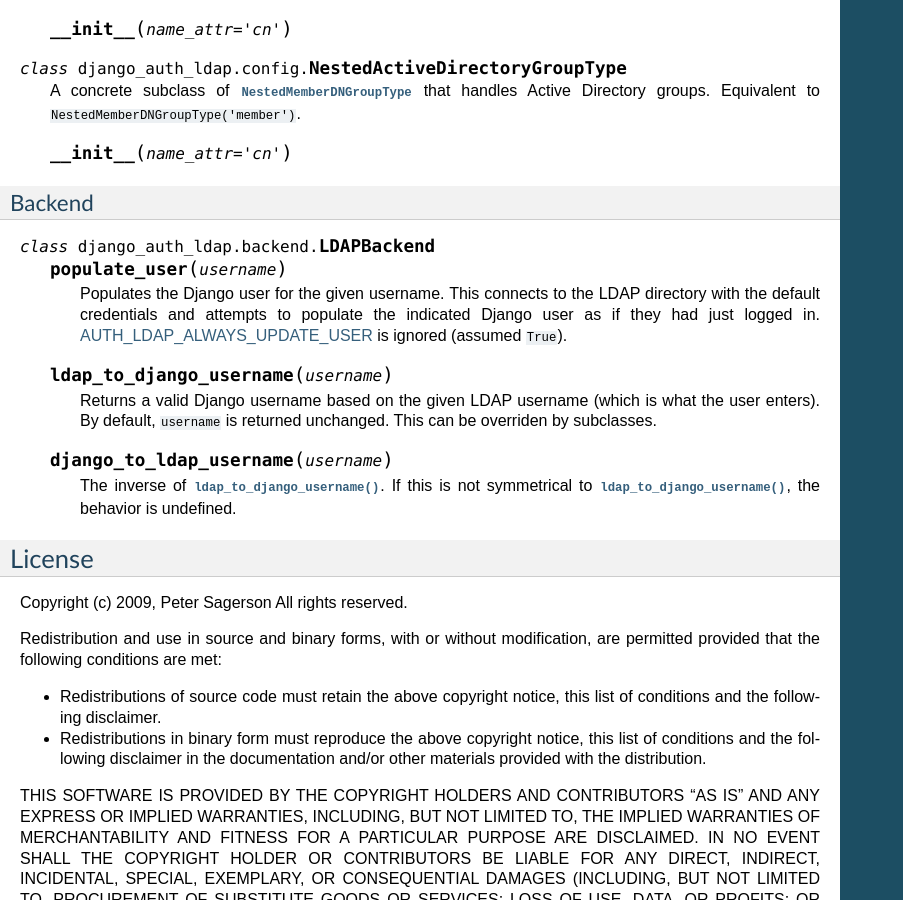
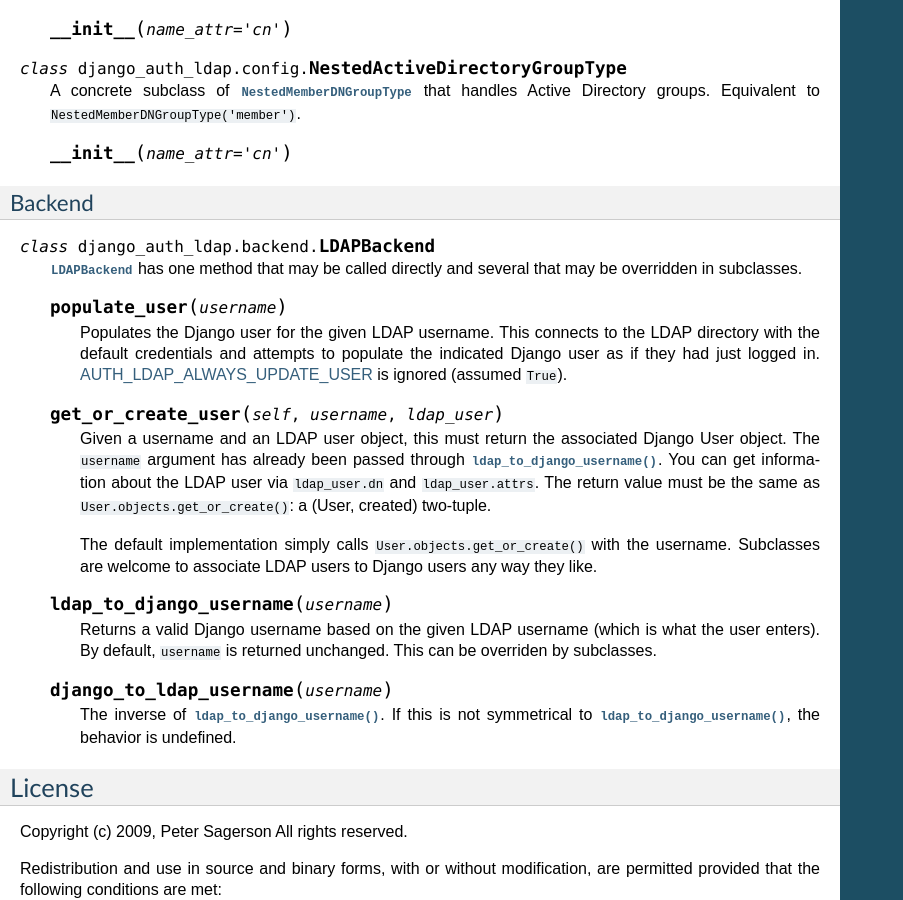
Before and after one commit to django-auth-ldap/django-auth-ldap, a Sphinx documentation site: the page built from docs/index.rst, in a window 1280 px wide and 900 px high, scrolled down 10772 px. Shown: the whole window, without its empty margins (0-903 px from the left). Built offline with Sphinx 7.4.7, drawn with Linux system fonts in a browser that asks for light colours; some of the changed text lies outside the part shown.

Commit message:
Support arbitrary mapping of LDAP user to Django user. The default implementation still simply maps by username.

```diff
--- a/docs/index.rst
+++ b/docs/index.rst
@@ -82,7 +82,7 @@
 the StartTLS extension. The latter is generally the preferred mechanism. To
 enable StartTLS, set :ref:`AUTH_LDAP_START_TLS` to ``True``::
 
-	AUTH_LDAP_START_TLS = True
+    AUTH_LDAP_START_TLS = True
 
 
 Working with groups
@@ -785,12 +785,29 @@
 
 .. class:: LDAPBackend
 
+    :class:`~django_auth_ldap.backend.LDAPBackend` has one method that may be
+    called directly and several that may be overridden in subclasses.
+
     .. method:: populate_user(username)
 
-        Populates the Django user for the given username. This connects to the
-        LDAP directory with the default credentials and attempts to populate the
-        indicated Django user as if they had just logged in.
+        Populates the Django user for the given LDAP username. This connects to
+        the LDAP directory with the default credentials and attempts to populate
+        the indicated Django user as if they had just logged in.
         :ref:`AUTH_LDAP_ALWAYS_UPDATE_USER` is ignored (assumed ``True``).
+
+    .. method:: get_or_create_user(self, username, ldap_user)
+
+        Given a username and an LDAP user object, this must return the
+        associated Django User object. The ``username`` argument has already
+        been passed through
+        :meth:`~django_auth_ldap.backend.LDAPBackend.ldap_to_django_username`.
+        You can get information about the LDAP user via ``ldap_user.dn`` and
+        ``ldap_user.attrs``. The return value must be the same as
+        ``User.objects.get_or_create()``: a (User, created) two-tuple.
+
+        The default implementation simply calls ``User.objects.get_or_create()``
+        with the username. Subclasses are welcome to associate LDAP users to
+        Django users any way they like.
 
     .. method:: ldap_to_django_username(username)
 
```
Also changed, not shown: 1 other file.
